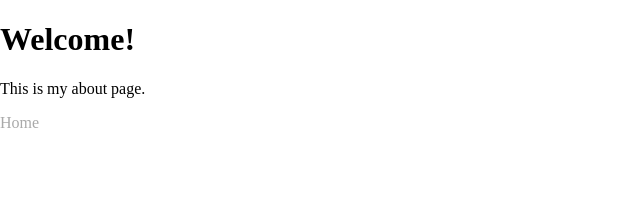
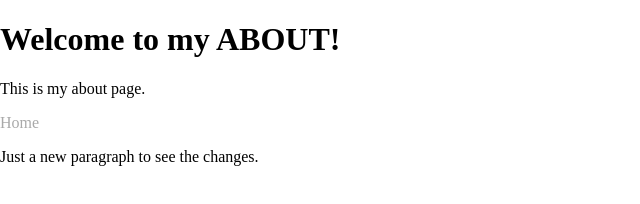
Before and after one commit to EvaTollinger27/AwesomeLandingPage3, a plain HTML site: page about.html in a window 1280 px wide. Shown: the whole page, without its empty margins (0-640 px from the left). Drawn offline with Linux system fonts and the light colour scheme.

Commit message:
Updated about.html
Just changed few things.

```diff
--- a/about.html
+++ b/about.html
@@ -7,9 +7,9 @@
     <link rel="stylesheet" href="style.css">
 </head>
 <body>
-    <h1>Welcome!</h1>
+    <h1>Welcome to my ABOUT!</h1>
     <p>This is my about page.</p>
     <a href="index.html" class="about">Home</a>
-
+    <p>Just a new paragraph to see the changes.</p>
 </body>
 </html>
```
